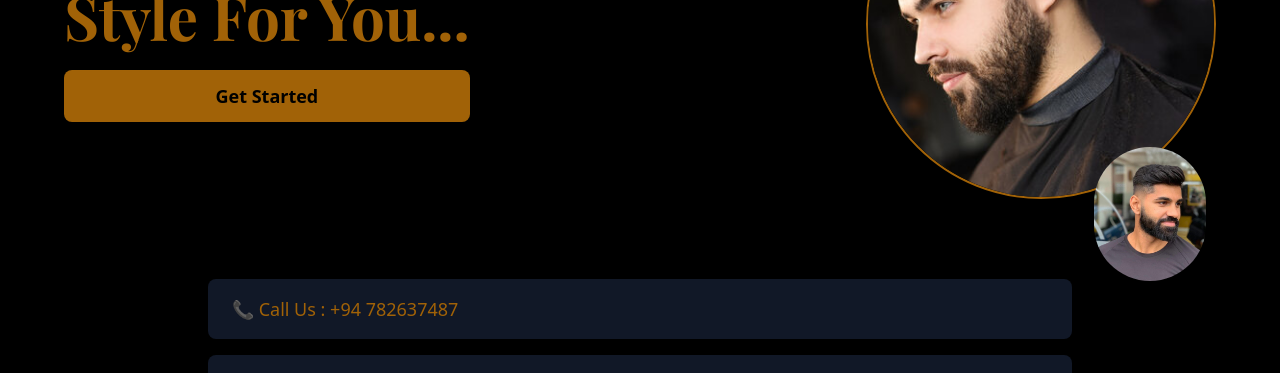
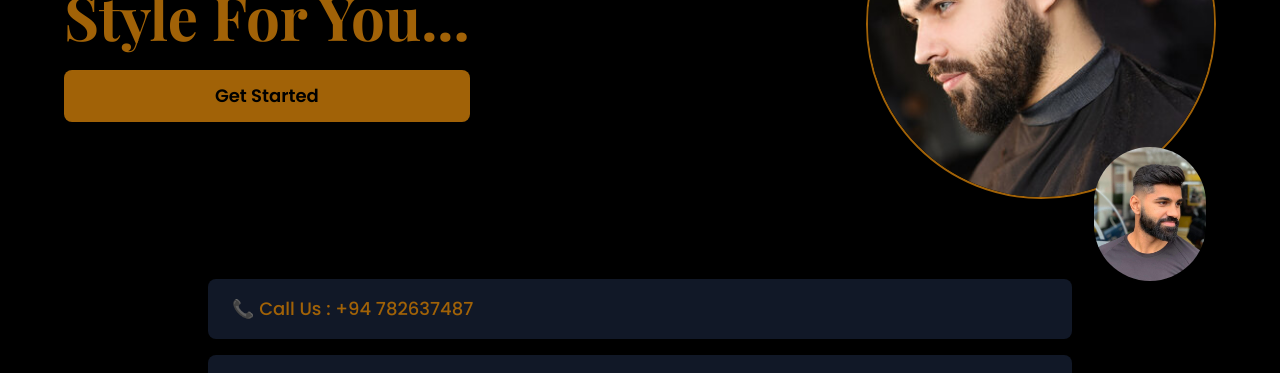
Before and after one commit to PawaniMekhala/mr_barber, a React (Create React App) app: page / in a window 1280 px wide. Shown: the part 376-749 px from the top of the page. Built offline with nearby package versions, Linux system fonts and the light colour scheme; a web font is replaced by a local one.

Commit message:
chore: extend Tailwind config with Poppings font familiy

```diff
--- a/tailwind.config.js
+++ b/tailwind.config.js
@@ -7,6 +7,7 @@ module.exports = {
     extend: {
       fontFamily: {
         playfair: ['"Playfair Display"', 'serif'],
+         poppins: ['Poppins', 'sans-serif'],
       },
     },
   },
```
